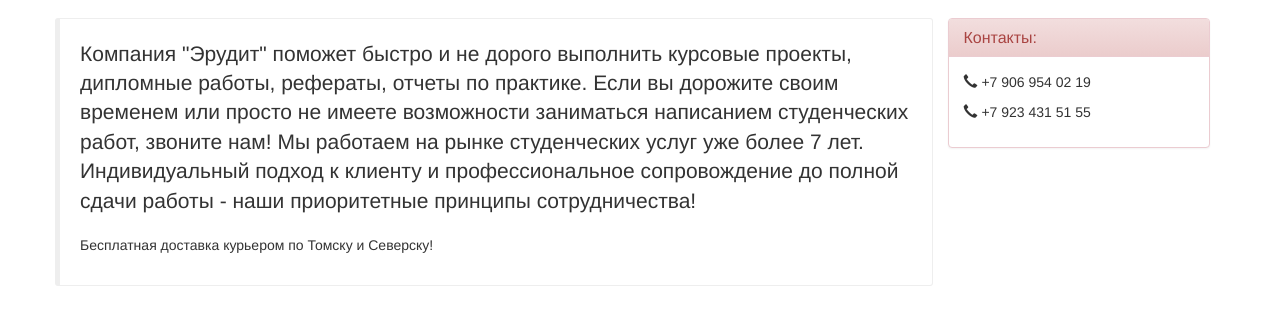
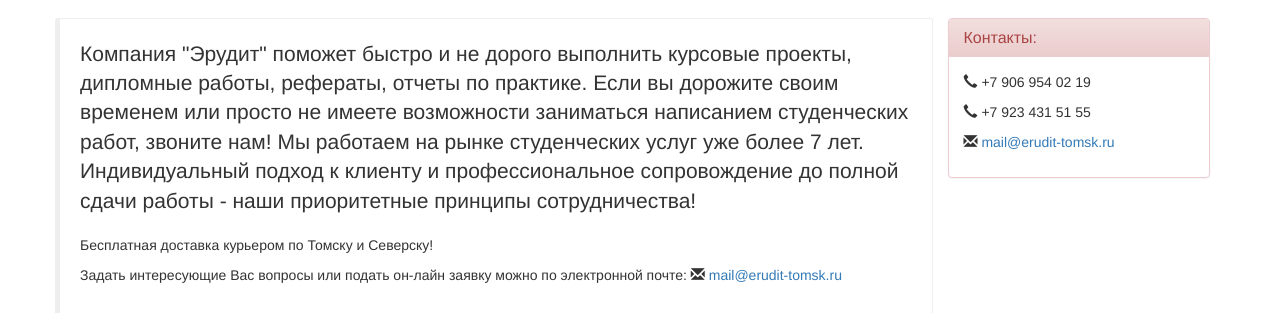
Before and after one commit to erudittomsk/erudittomsk.github.io, a plain HTML site: page index.html in a window 1280 px wide. Shown: the part 105-418 px from the top of the page. Drawn offline with nearby package versions, Linux system fonts and the light colour scheme.

Commit message:
добавил почту

```diff
--- a/index.html
+++ b/index.html
@@ -46,6 +46,11 @@
 					Компания "Эрудит" поможет быстро и не дорого выполнить курсовые проекты, дипломные работы, рефераты, отчеты по практике. Если вы дорожите своим временем или просто не имеете возможности заниматься написанием студенческих работ, звоните нам! Мы работаем на рынке студенческих услуг уже более 7 лет. Индивидуальный подход к клиенту и профессиональное сопровождение до полной сдачи работы - наши приоритетные принципы сотрудничества!
 				</p>
 				<p>Бесплатная доставка курьером по Томску и Северску!</p>
+				<p>
+					Задать интересующие Вас вопросы или подать он-лайн заявку можно по электронной почте:
+					<span class="glyphicon glyphicon-envelope" aria-hidden="true"></span>
+					<a href="mailto:mail@erudit-tomsk.ru">mail@erudit-tomsk.ru</a>
+				</p>
 			</div>
 			<div class="col-md-3">
 				<div class="panel panel-danger">
@@ -55,6 +60,9 @@
 					<div class="panel-body">
 						<p><span class="glyphicon glyphicon-earphone" aria-hidden="true"></span> +7 906 954 02 19</p>
 						<p><span class="glyphicon glyphicon-earphone" aria-hidden="true"></span> +7 923 431 51 55</p>
+						<p><span class="glyphicon glyphicon-envelope" aria-hidden="true"></span>
+							<a href="mailto:mail@erudit-tomsk.ru">mail@erudit-tomsk.ru</a>
+						</p>
 					</div>
 				</div>
 
@@ -137,6 +145,7 @@
 					<p class="text-muted">Контакты:</p>
 					<p class="text-muted">+7 906 954 02 19</p>
 					<p class="text-muted">+7 923 431 51 55</p>
+					<p><a href="mailto:mail@erudit-tomsk.ru">mail@erudit-tomsk.ru</a></p>
 				</div>
 			</div>
 		</div>
```
